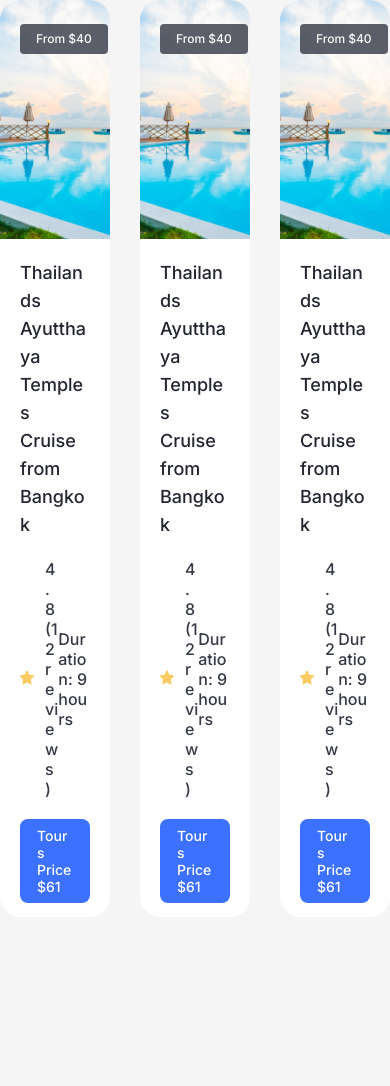
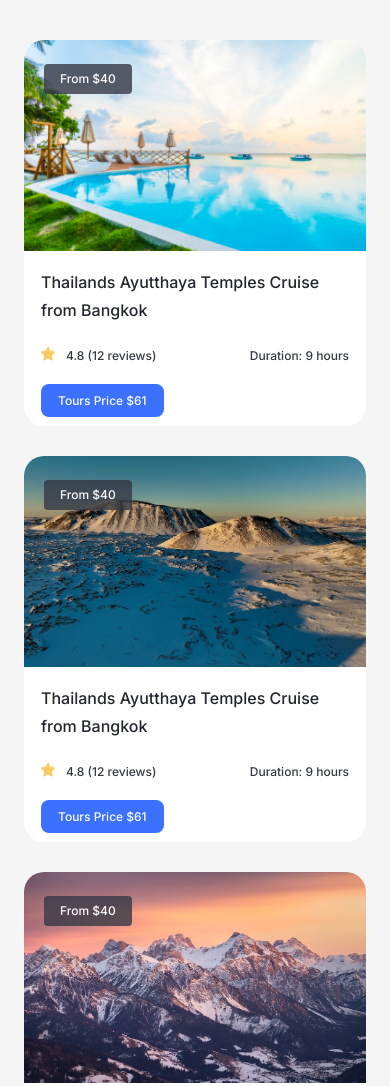
Before and after one commit to pdat2000/html-css-master, a plain HTML site: page index.html in a window 390 px wide. Shown: the top 1086 px of the page. Before the commit the page ends 947 px from the top, so only its background shows below. Drawn offline with Linux system fonts and the light colour scheme.

Commit message:
response device

```diff
--- a/app.css
+++ b/app.css
@@ -8,6 +8,7 @@ body {
   font-family: "Inter", sans-serif;
   font-weight: 500;
   background-color: #f5f5f5;
+  padding: 40px 24px;
 }
 
 .tour {
@@ -104,3 +105,26 @@ body {
   line-height: 20px;
   border-radius: 4px;
 }
+
+@media screen and (max-width: 768px) {
+  .tour {
+    width: 100%;
+  }
+  .tour-title {
+    font-size: 16px;
+    margin-bottom: 12px;
+  }
+
+  .tour-button,
+  .tour-rating {
+    font-size: 12px;
+  }
+
+  .tour-content {
+    padding: 17px 17px 9px;
+  }
+
+  .tour-image {
+    height: 211px;
+  }
+}
--- a/index.html
+++ b/index.html
@@ -49,7 +49,7 @@
         </div>
         <div class="tour">
           <div class="tour-top">
-            <img src="./images/image.png" alt="bali" class="tour-image" />
+            <img src="./images/image1.png" alt="bali" class="tour-image" />
             <span class="tour-price">From $40</span>
           </div>
           <div class="tour-content">
@@ -79,7 +79,7 @@
         </div>
         <div class="tour">
           <div class="tour-top">
-            <img src="./images/image.png" alt="bali" class="tour-image" />
+            <img src="./images/image2.png" alt="bali" class="tour-image" />
             <span class="tour-price">From $40</span>
           </div>
           <div class="tour-content">
```
Also changed, not shown: images/image1.png (added), images/image2.png (added).
